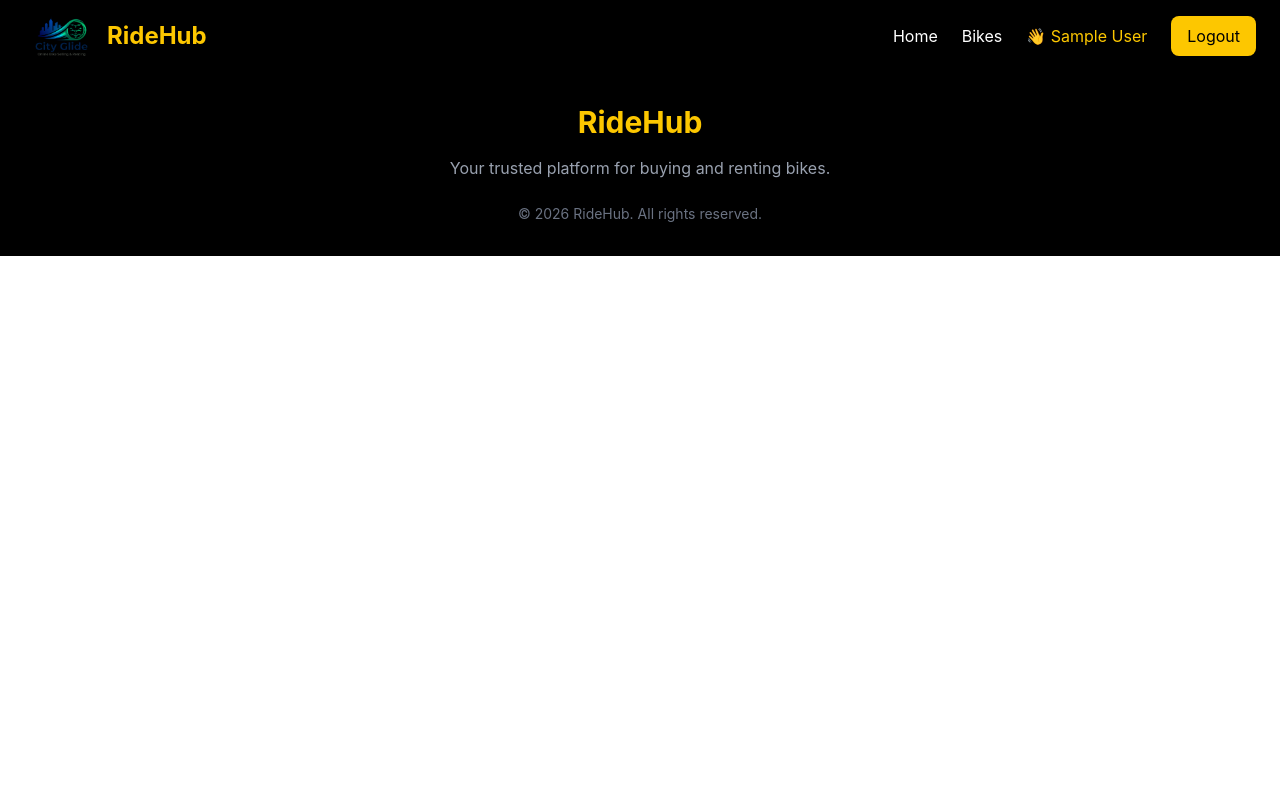
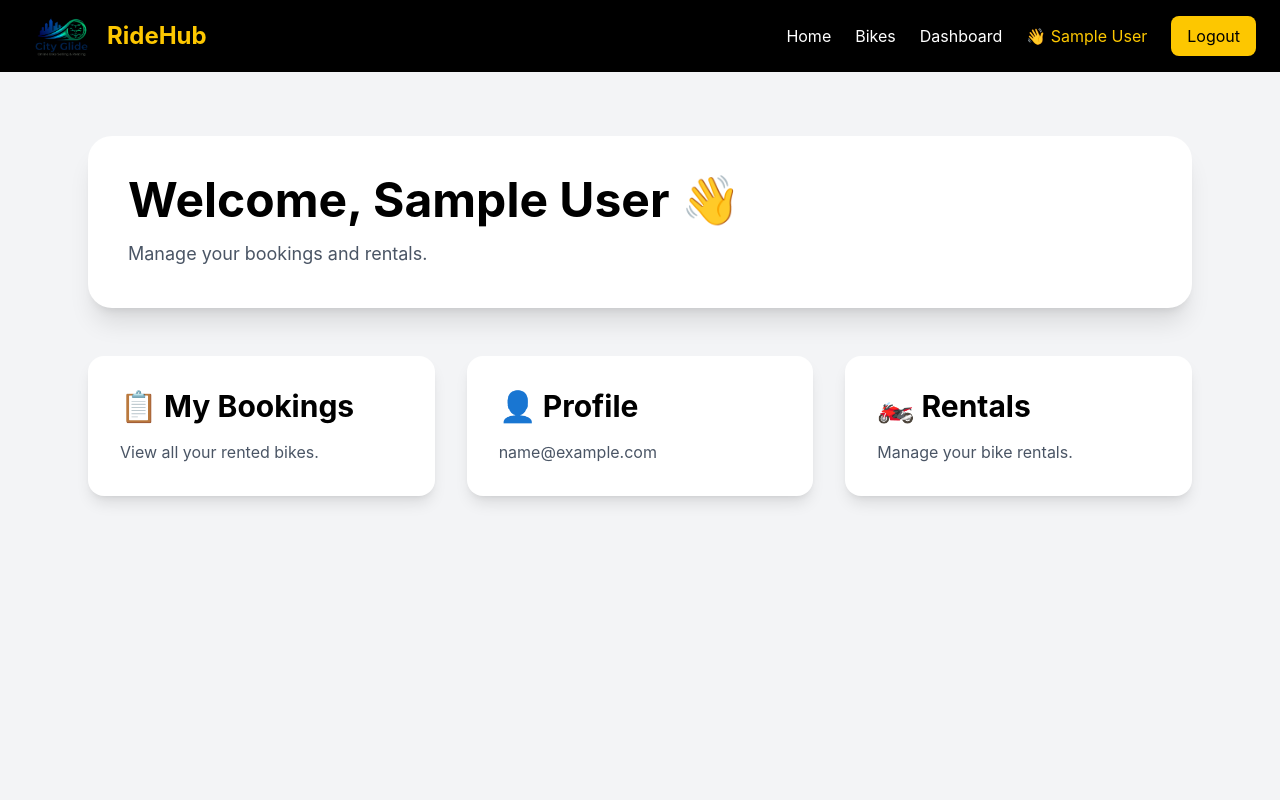
Before and after one commit to amarjit0786/online-bike-selling-renting, a React (Vite) app in the folder client/: page /dashboard in a window 1280 px wide. Shown: the top 800 px of the page. Built offline with nearby package versions, Linux system fonts and the light colour scheme; sample sign-in values are in the browser's storage.

Commit message:
Added user dashboard and booking history system

```diff
--- a/client/src/App.jsx
+++ b/client/src/App.jsx
@@ -8,6 +8,12 @@ import BikesPage from "./pages/BikesPage";
 import BikeDetailsPage from "./pages/BikeDetailsPage";
 import RegisterPage from "./pages/RegisterPage";
 import LoginPage from "./pages/LoginPage";
+
+import DashboardPage from "./pages/DashboardPage";
+
+import MyBookingsPage from "./pages/MyBookingsPage";
+
+import ProtectedRoute from "./routes/ProtectedRoute";
 
 function Home(){
   return(
@@ -28,6 +34,23 @@ function App(){
       <Route path="/bikes/:id" element={<BikeDetailsPage />} />
       <Route path="/register" element={<RegisterPage />} />
       <Route path="/login" element={<LoginPage />} />
+      <Route
+  path="/dashboard"
+  element={
+    <ProtectedRoute>
+      <DashboardPage />
+    </ProtectedRoute>
+  }
+/>
+
+<Route
+  path="/my-bookings"
+  element={
+    <ProtectedRoute>
+      <MyBookingsPage />
+    </ProtectedRoute>
+  }
+/>
     </Routes>
     <Footer />
     </>
--- a/client/src/components/Navbar.jsx
+++ b/client/src/components/Navbar.jsx
@@ -3,19 +3,16 @@ import { Link } from "react-router-dom";
 import { useContext } from "react";
 
 import { AuthContext } from "../context/AuthContext";
-import logoImg from "../assets/logo.png"
+import logoImg from "../assets/logo.png";
 
 function Navbar() {
-
   const { user, logout } = useContext(AuthContext);
 
   return (
     <nav className="bg-black text-white shadow-lg">
-
       <div className="max-w-7xl mx-auto px-6 py-4 flex justify-between items-center">
-
-          {/* Logo */}
-       <Link to="/" className="flex items-center gap-2">
+        {/* Logo */}
+        <Link to="/" className="flex items-center gap-2">
           <img
             src={logoImg}
             alt="RideHub Logo"
@@ -25,23 +22,15 @@ function Navbar() {
           <span className="text-2xl font-bold text-yellow-400">RideHub</span>
         </Link>
 
+        <div className="flex gap-6 items-center">
+          <Link to="/">Home</Link>
 
-        <div className="flex gap-6 items-center">
-
-          <Link to="/">
-            Home
-          </Link>
-
-          <Link to="/bikes">
-            Bikes
-          </Link>
-
+          <Link to="/bikes">Bikes</Link>
 
           {user ? (
             <>
-              <span className="text-yellow-400">
-                👋 {user.name}
-              </span>
+              <Link to="/dashboard">Dashboard</Link>
+              <span className="text-yellow-400">👋 {user.name}</span>
 
               <button
                 onClick={logout}
@@ -52,16 +41,11 @@ function Navbar() {
             </>
           ) : (
             <>
-              <Link to="/login">
-                Login
-              </Link>
+              <Link to="/login">Login</Link>
 
-              <Link to="/register">
-                Register
-              </Link>
+              <Link to="/register">Register</Link>
             </>
           )}
-
         </div>
       </div>
     </nav>
--- /dev/null
+++ b/client/src/pages/DashboardPage.jsx
@@ -0,0 +1,86 @@
+import { useContext } from "react";
+
+import { AuthContext } from "../context/AuthContext";
+
+import { Link } from "react-router-dom";
+
+function DashboardPage() {
+
+  const { user } = useContext(AuthContext);
+
+  return (
+    <section className="min-h-screen bg-gray-100 py-16">
+
+      <div className="max-w-6xl mx-auto px-6">
+
+        {/* HEADER */}
+        <div className="bg-white rounded-3xl shadow-xl p-10">
+
+          <h1 className="text-5xl font-bold">
+            Welcome, {user?.name} 👋
+          </h1>
+
+          <p className="text-gray-600 mt-4 text-lg">
+            Manage your bookings and rentals.
+          </p>
+
+        </div>
+
+
+        {/* DASHBOARD CARDS */}
+        <div className="grid md:grid-cols-3 gap-8 mt-12">
+
+          {/* BOOKINGS */}
+          <Link
+            to="/my-bookings"
+            className="bg-white p-8 rounded-2xl shadow-lg hover:scale-105 transition"
+          >
+
+            <h2 className="text-3xl font-bold">
+              📋 My Bookings
+            </h2>
+
+            <p className="text-gray-600 mt-4">
+              View all your rented bikes.
+            </p>
+
+          </Link>
+
+
+
+          {/* PROFILE */}
+          <div className="bg-white p-8 rounded-2xl shadow-lg">
+
+            <h2 className="text-3xl font-bold">
+              👤 Profile
+            </h2>
+
+            <p className="text-gray-600 mt-4">
+              {user?.email}
+            </p>
+
+          </div>
+
+
+
+          {/* RENTALS */}
+          <div className="bg-white p-8 rounded-2xl shadow-lg">
+
+            <h2 className="text-3xl font-bold">
+              🏍️ Rentals
+            </h2>
+
+            <p className="text-gray-600 mt-4">
+              Manage your bike rentals.
+            </p>
+
+          </div>
+
+        </div>
+
+      </div>
+    </section>
+  );
+}
+
+export default DashboardPage;
--- /dev/null
+++ b/client/src/pages/MyBookingsPage.jsx
@@ -0,0 +1,178 @@
+import { useContext, useEffect, useState } from "react";
+
+import { AuthContext } from "../context/AuthContext";
+
+import { getMyBookings } from "../services/bookingService";
+
+function MyBookingsPage() {
+
+  const { token } = useContext(AuthContext);
+
+  const [bookings, setBookings] = useState([]);
+
+  const [loading, setLoading] = useState(true);
+
+  const [error, setError] = useState("");
+
+
+
+  useEffect(() => {
+
+    const fetchBookings = async () => {
+
+      try {
+
+        const data = await getMyBookings(token);
+
+        setBookings(data.bookings);
+
+      } catch (error) {
+
+        setError("Failed to fetch bookings");
+
+      } finally {
+
+        setLoading(false);
+      }
+    };
+
+    fetchBookings();
+
+  }, [token]);
+
+
+
+  // LOADING
+  if (loading) {
+    return (
+      <div className="text-center text-3xl mt-20">
+        Loading bookings... ⏳
+      </div>
+    );
+  }
+
+
+
+  // ERROR
+  if (error) {
+    return (
+      <div className="text-center text-red-500 text-2xl mt-20">
+        {error}
+      </div>
+    );
+  }
+
+
+
+  return (
+    <section className="min-h-screen bg-gray-100 py-16">
+
+      <div className="max-w-7xl mx-auto px-6">
+
+        <h1 className="text-5xl font-bold mb-12">
+          My Bookings 📋
+        </h1>
+
+
+        {/* BOOKINGS GRID */}
+        <div className="grid md:grid-cols-2 gap-8">
+
+          {bookings.length > 0 ? (
+
+            bookings.map((booking) => (
+
+              <div
+                key={booking._id}
+                className="bg-white rounded-3xl shadow-xl overflow-hidden"
+              >
+
+                {/* IMAGE */}
+                <img
+                  src={booking.bike?.image}
+                  alt={booking.bike?.title}
+                  className="w-full h-64 object-cover"
+                />
+
+
+                {/* CONTENT */}
+                <div className="p-8">
+
+                  <h2 className="text-3xl font-bold">
+                    {booking.bike?.title}
+                  </h2>
+
+                  <p className="text-gray-500 mt-2">
+                    {booking.bike?.brand}
+                  </p>
+
+
+                  {/* DATES */}
+                  <div className="mt-6 space-y-3">
+
+                    <p>
+                      📅 Start:
+                      {" "}
+                      {new Date(
+                        booking.startDate
+                      ).toLocaleDateString()}
+                    </p>
+
+                    <p>
+                      📅 End:
+                      {" "}
+                      {new Date(
+                        booking.endDate
+                      ).toLocaleDateString()}
+                    </p>
+
+                    <p>
+                      ⌛ Days:
+                      {" "}
+                      {booking.totalDays}
+                    </p>
+
+                    <p className="text-2xl font-bold text-yellow-500">
+                      💰 ₹{booking.totalPrice}
+                    </p>
+
+                  </div>
+
+
+                  {/* STATUS */}
+                  <div className="mt-6">
+
+                    <span
+                      className={`px-4 py-2 rounded-full text-white font-semibold
+                      ${
+                        booking.status === "confirmed"
+                          ? "bg-green-500"
+                          : booking.status === "cancelled"
+                          ? "bg-red-500"
+                          : "bg-yellow-500"
+                      }`}
+                    >
+                      {booking.status}
+                    </span>
+
+                  </div>
+
+                </div>
+
+              </div>
+            ))
+
+          ) : (
+
+            <h2 className="text-3xl">
+              No bookings found 🚫
+            </h2>
+
+          )}
+
+        </div>
+      </div>
+    </section>
+  );
+}
+
+export default MyBookingsPage;
```
